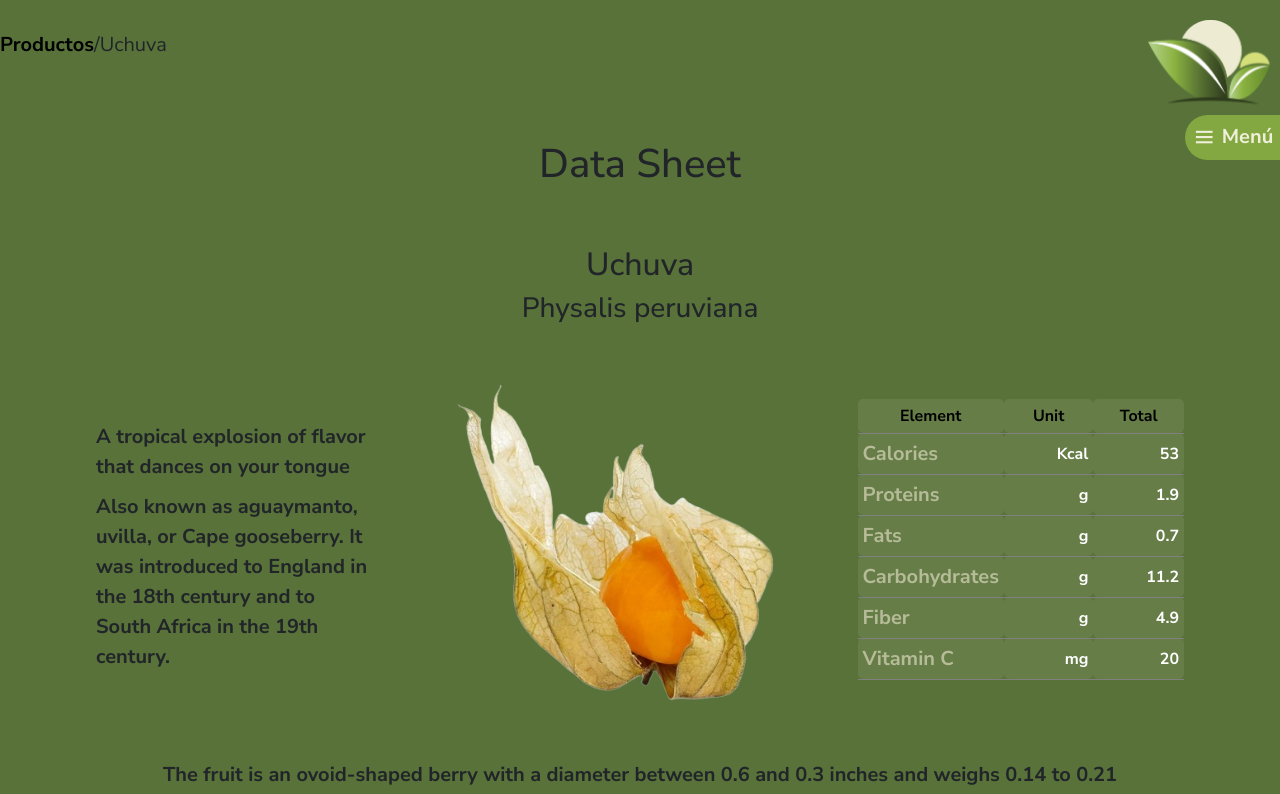
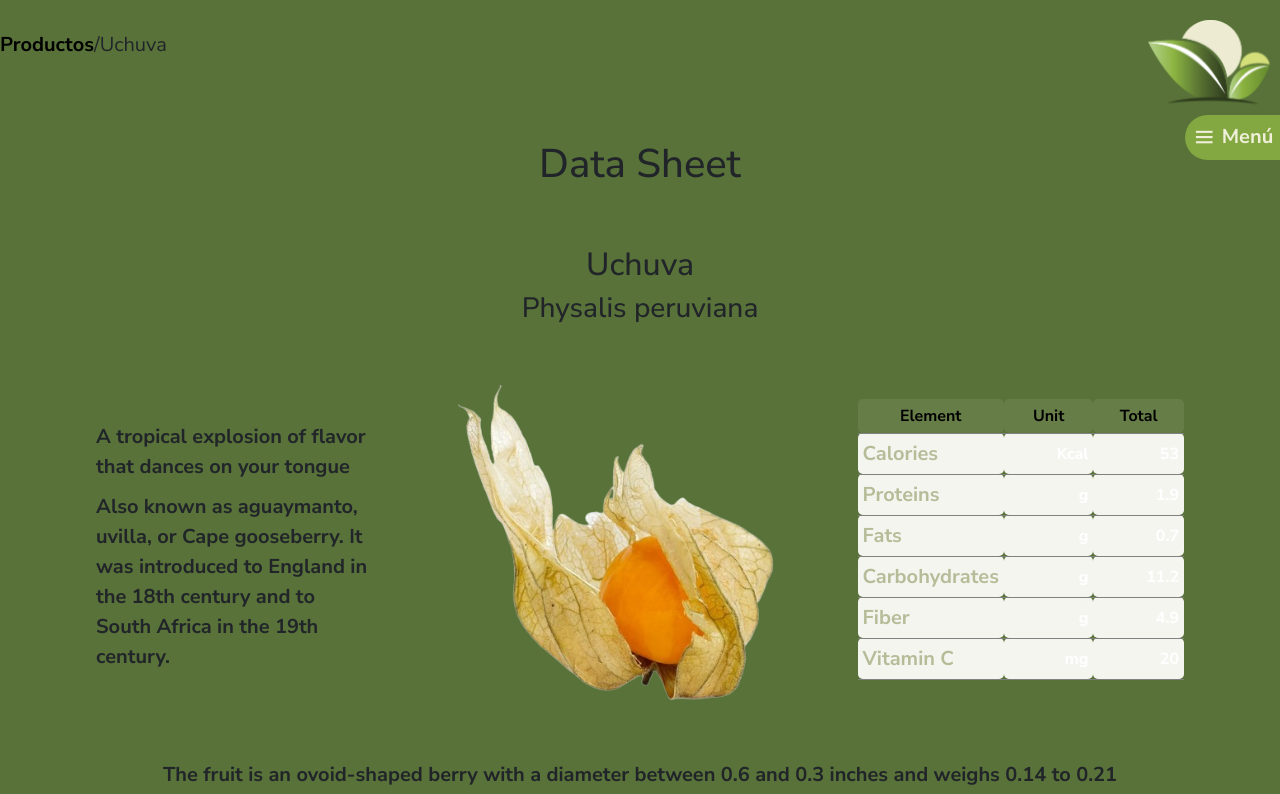
Before and after one commit to luisFPM97/AndesFruits, a React (Vite) app: page /FichaTecnica/1 in a window 1280 px wide. Shown: the top 794 px of the page. Built offline with nearby package versions, Linux system fonts and the light colour scheme.

Commit message:
Update FichaTecnica.jsx

```diff
--- a/src/component/FichaTecnica.jsx
+++ b/src/component/FichaTecnica.jsx
@@ -63,11 +63,12 @@ const FichaTecnica = ({ productos, productid }) => {
 
         <div className="table">
           <table>
-            <tr>
+            <thead>
               <th>Element</th>
               <th>Unit</th>
               <th>Total</th>
-            </tr>
+            </thead>
+            <tbody>
               {product.table.map((data, i) => (
                 <tr key={i}>
                   <td className="aleft">{data.title} </td>
@@ -75,6 +76,7 @@ const FichaTecnica = ({ productos, productid }) => {
                   <td className="aright">{data.value} </td>
                 </tr>
               ))}
+            </tbody>
           </table>
         </div>
       </div>
```
Lines whose indentation alone changed are shown as unchanged.
